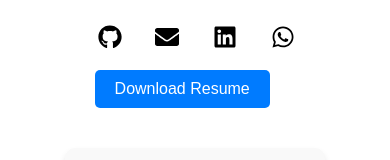
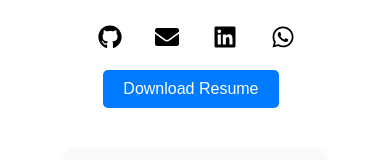
Before and after one commit to Rajnish-Bansal/portfolio, a React (Create React App) app: page / in a window 390 px wide. Shown: the part 3247-3407 px from the top of the page. Built offline with nearby package versions, Linux system fonts and the light colour scheme.

Commit message:
Update contact.css

```diff
--- a/src/components/contact.css
+++ b/src/components/contact.css
@@ -236,7 +236,7 @@ li a {
 
   .download-button {
     /* outline: auto; */
-/*     margin-left: 10%; */
+    margin-left: 5%;
     background-color: #007bff;
     color: white;
     cursor: pointer;
```
